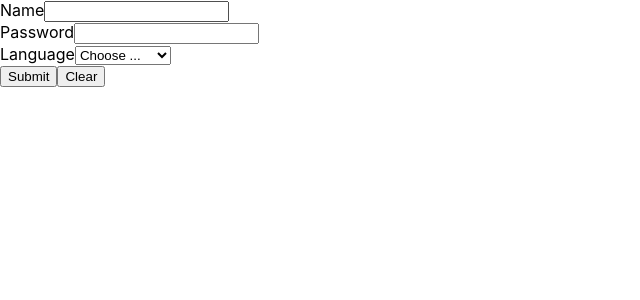
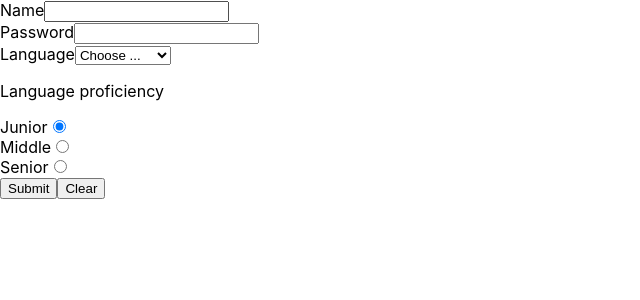
Before and after one commit to tati-simonenko/simple-form-1, a React (Create React App) app: page / in a window 1280 px wide. Shown: the top 300 px of the page, without its empty margins (0-640 px from the left). Built offline with nearby package versions, Linux system fonts and the light colour scheme.

Commit message:
form field: radio

```diff
--- a/src/OlympicForm/OlympicForm.jsx
+++ b/src/OlympicForm/OlympicForm.jsx
@@ -4,6 +4,7 @@ const INITIAL_FORM_STATE = {
     name: '',
     password: '',
     language: '',
+    level: 'junior',
 }
 
 function OlympicForm() {
@@ -58,6 +59,45 @@ function OlympicForm() {
                     <option value="coffeescript">CoffeeScript</option>
                 </select>
             </div>
+            <div className="OlympicForm-Field">
+                <p>Language proficiency</p>
+                <div>
+                    <label htmlFor="junior">Junior</label>
+                    <input
+                        className="OlympicForm-Control"
+                        id="junior"
+                        type="radio"
+                        checked={form.level === 'junior'}
+                        name="level"
+                        value="junior"
+                        onChange={onFieldChange}
+                    />
+                </div>
+                <div>
+                    <label htmlFor="middle">Middle</label>
+                    <input
+                        className="OlympicForm-Control"
+                        id="middle"
+                        type="radio"
+                        checked={form.level === 'middle'}
+                        name="level"
+                        value="middle"
+                        onChange={onFieldChange}
+                    />
+                </div>
+                <div>
+                    <label htmlFor="senior">Senior</label>
+                    <input
+                        className="OlympicForm-Control"
+                        id="senior"
+                        type="radio"
+                        checked={form.level === 'senior'}
+                        name="level"
+                        value="senior"
+                        onChange={onFieldChange}
+                    />
+                </div>
+            </div>
             <button className="OlympicForm-Button OlympicForm-Submit">Submit</button>
             <button className="OlympicForm-Button OlympicForm-Clear">Clear</button>
         </form>
```
